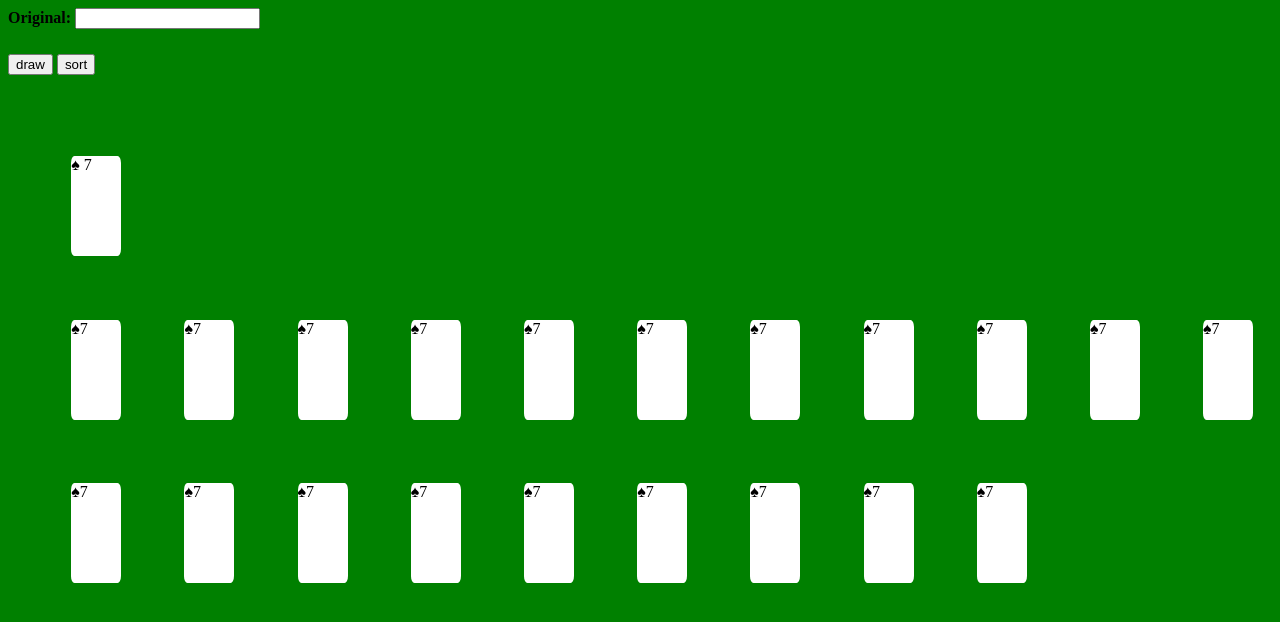
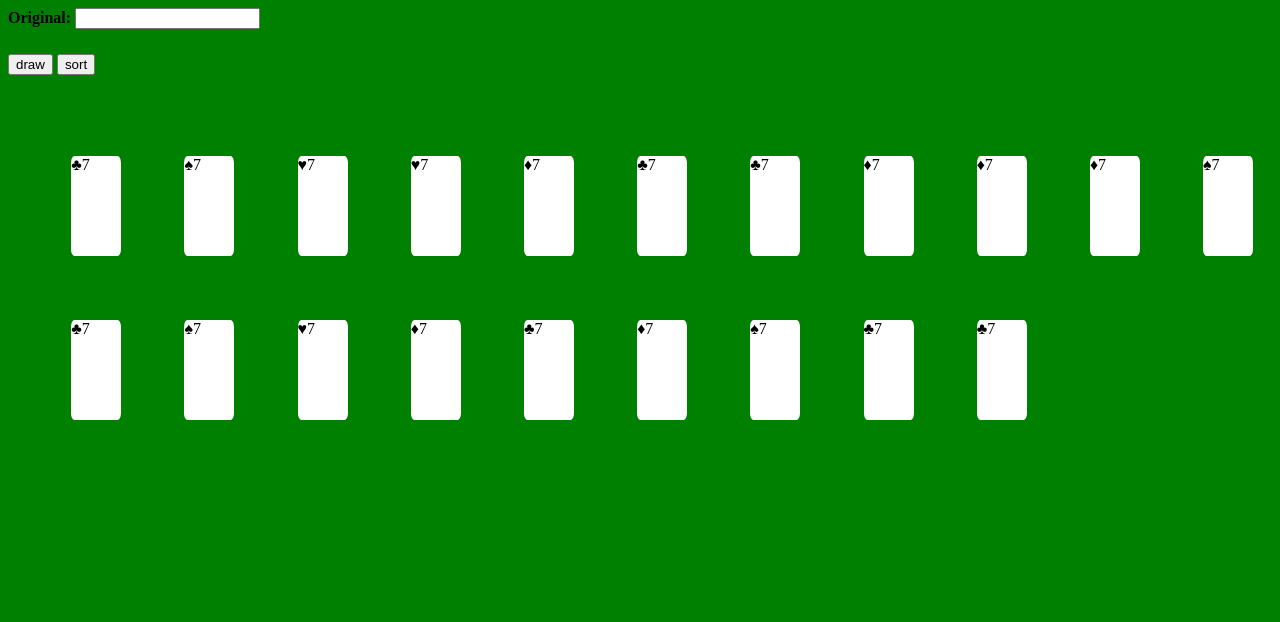
Before and after one commit to davidmorasalazar/Sorting-Cards-with-Bubble-algorithm, a plain HTML site: page index2.html in a window 1280 px wide. Drawn offline with Linux system fonts and the light colour scheme.

Commit message:
my commit 5

```diff
--- a/index2.html
+++ b/index2.html
@@ -16,9 +16,9 @@
         <div class="container-flow" id="container">
             <div class="row">
                 <div class="col-6">
-                    <div class="card"  id="card">
-                        <span class="top-suit" id="span">&spades;</span>
-                        <span class="number" id="span1">7</span>
+                    <div id="card">
+                        <!-- <span class="top-suit" id="span">&spades;</span>
+                        <span class="number" id="span1">7</span> -->
                     </div>
                 </div>
             </div>
--- a/index2.js
+++ b/index2.js
@@ -46,18 +46,21 @@ function iteracion() {
     const container = document.querySelector("#container");
      let symbol = document.getElementById("span");  // llama a la funcion div del html
      let number = document.getElementById("span1"); // llama a la funcion div del html
-     let symbolarray = ["&diams;", "&spades;", "&hearts;", "&clubs;"];
-     var randomsymbol = Math.floor(Math.random() * symbolarray.length);
-     symbol1 = symbolarray[randomsymbol];
+    //  let symbolarray = ["&diams;", "&spades;", "&hearts;", "&clubs;"];
+    //  var randomsymbol = Math.floor(Math.random() * symbolarray.length);
+    //  symbol1 = symbolarray[randomsymbol];
     // number.innerHTML = sortMeglobal[i];
 //    var arrayLength = document.getElementById("fnumber").value;  // llama a la funcion div del html
 //    let arrayLength1 = arrayLengthglobal;
     //  return(console.log(arrayLength));
     for( let i=0; i < 20; i++) {
+        let symbolarray = ["&diams;", "&spades;", "&hearts;", "&clubs;"];
+        var randomsymbol = Math.floor(Math.random() * symbolarray.length);
+        symbol1 = symbolarray[randomsymbol];
         let card = document.createElement("div");
         card.classList.add("card");
         let p = document.createElement("span");
-        p.innerHTML = "&spades;";
+        p.innerHTML = symbol1;
         let n = document.createElement("span");
         n.innerHTML = "7";
         card.appendChild(p);
```
